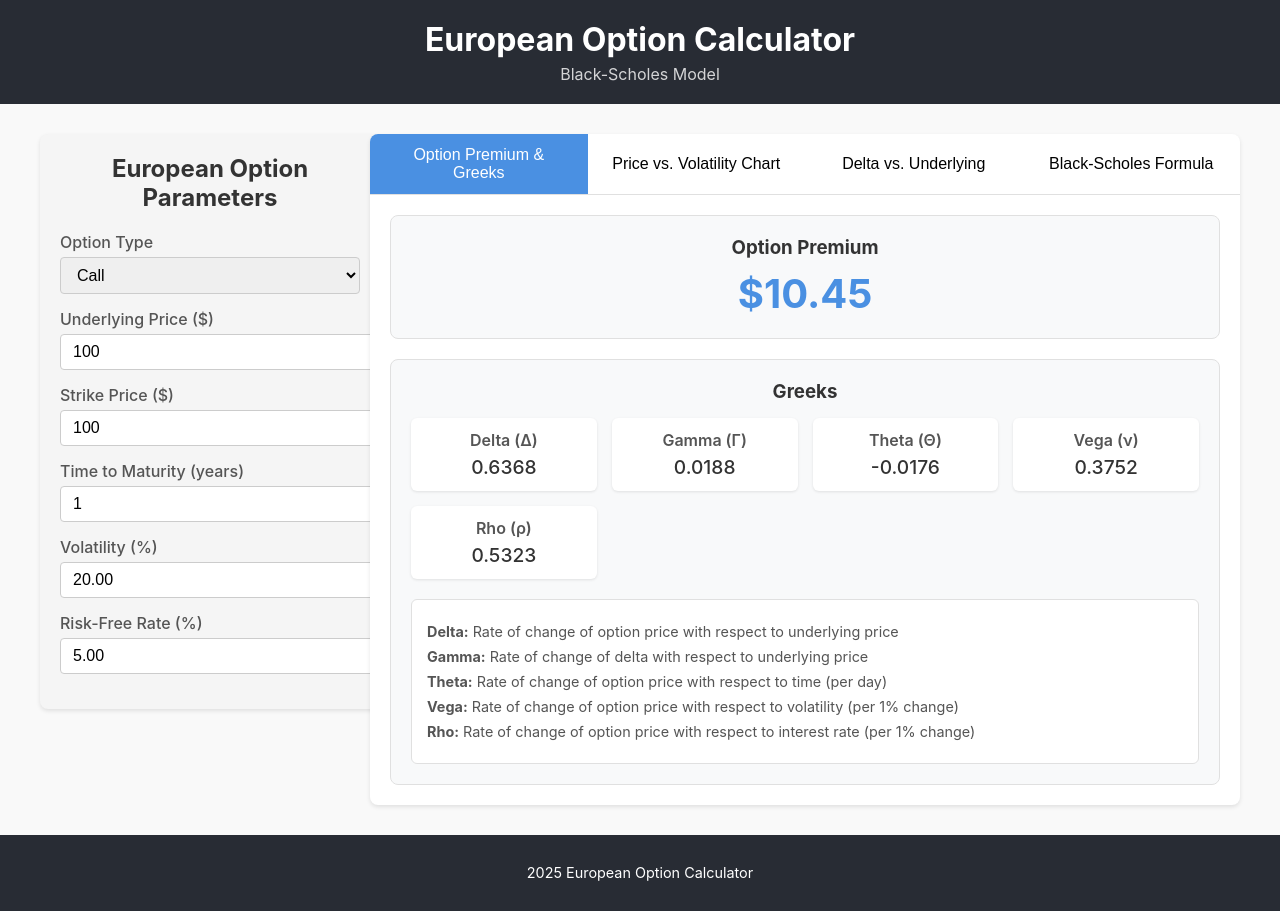
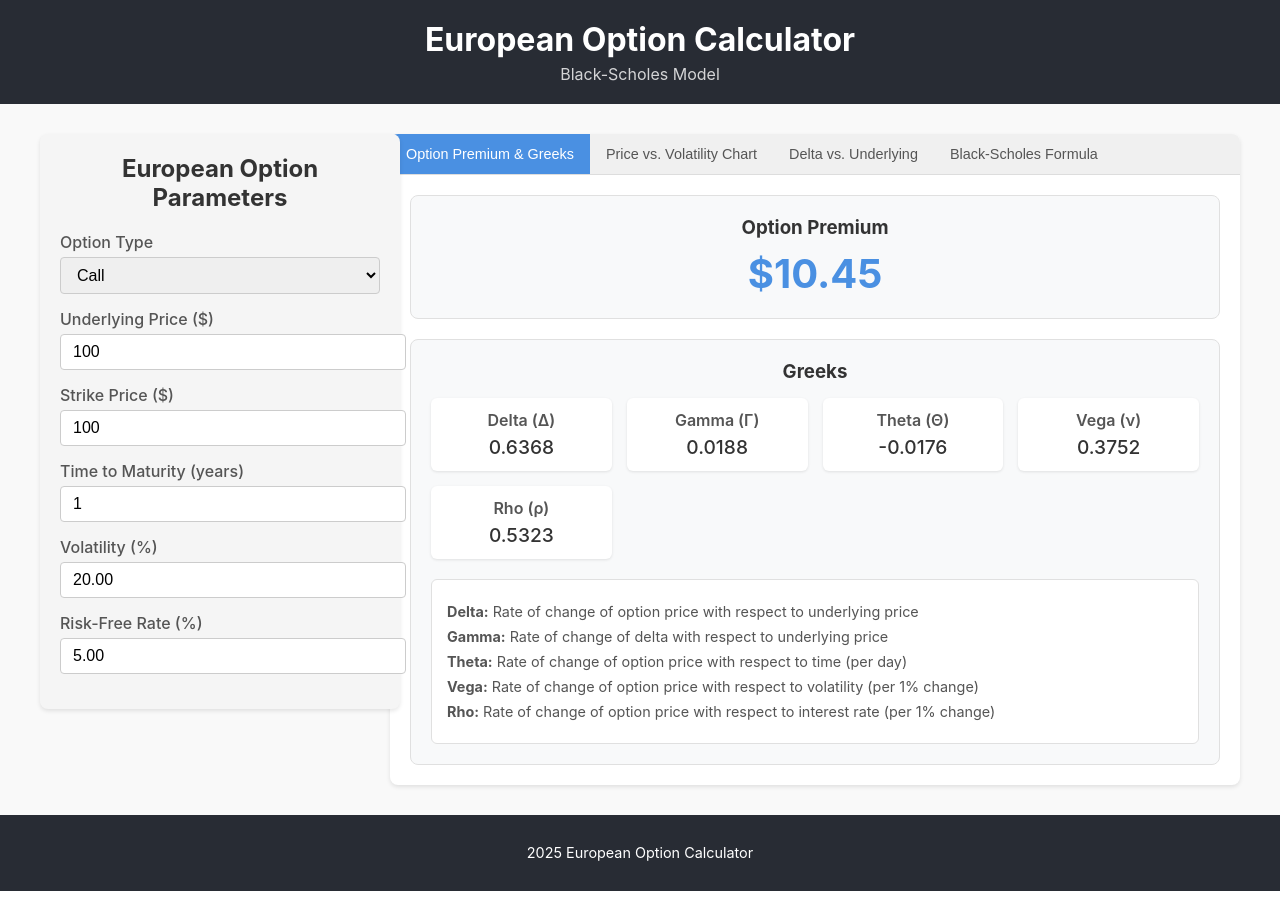
Before and after one commit to nvtluong5803/option-chart, a React (Create React App) app: page / in a window 1280 px wide. Built offline with nearby package versions, Linux system fonts and the light colour scheme.

Commit message:
Fix layout issues: prevent input panel overlap, improve responsiveness, and enhance formula tab display

```diff
--- a/src/App.css
+++ b/src/App.css
@@ -33,20 +33,25 @@
   max-width: 1200px;
   margin: 0 auto;
   gap: 30px;
+  align-items: flex-start;
 }
 
-@media (max-width: 768px) {
+@media (max-width: 992px) {
   .App-container {
     flex-direction: column;
+    gap: 20px;
   }
 }
 
 .left-panel {
-  flex: 0 0 300px;
+  flex: 0 0 320px;
+  position: sticky;
+  top: 20px;
 }
 
 .right-panel {
   flex: 1;
+  min-width: 0; /* Prevents flex items from overflowing */
 }
 
 .App-footer {
--- a/src/components/InputPanel.css
+++ b/src/components/InputPanel.css
@@ -5,6 +5,8 @@
   box-shadow: 0 2px 4px rgba(0, 0, 0, 0.1);
   width: 100%;
   max-width: 350px;
+  margin-right: 20px;
+  height: fit-content;
 }
 
 .input-panel h2 {
@@ -52,3 +54,12 @@
   -webkit-appearance: none;
   margin: 0;
 }
+
+/* Responsive adjustments */
+@media (max-width: 992px) {
+  .input-panel {
+    max-width: 100%;
+    margin-right: 0;
+    margin-bottom: 20px;
+  }
+}
--- a/src/components/ResultsPanel.css
+++ b/src/components/ResultsPanel.css
@@ -4,22 +4,28 @@
   box-shadow: 0 2px 4px rgba(0, 0, 0, 0.1);
   width: 100%;
   overflow: hidden;
+  min-width: 0; /* Prevents overflow */
 }
 
 .tabs {
   display: flex;
-  border-bottom: 1px solid #e0e0e0;
+  background-color: #f0f0f0;
+  border-bottom: 1px solid #ddd;
+  overflow-x: auto; /* Allow horizontal scrolling for tabs */
+  -webkit-overflow-scrolling: touch; /* Smooth scrolling on iOS */
 }
 
 .tab {
-  flex: 1;
   padding: 12px 16px;
   background: none;
   border: none;
-  font-size: 1rem;
+  cursor: pointer;
+  font-size: 0.9rem;
   font-weight: 500;
-  cursor: pointer;
+  color: #555;
   transition: all 0.3s;
+  white-space: nowrap; /* Prevent tab text from wrapping */
+  min-width: fit-content; /* Ensure tabs don't shrink too much */
 }
 
 .tab:hover {
@@ -182,6 +188,7 @@
   background-color: #f5f5f5;
   border-left: 3px solid #007bff;
   overflow-x: auto;
+  word-break: break-word;
 }
 
 .parameter-list, .terms-explanation, .greeks-formula {
@@ -210,9 +217,23 @@
   .formula {
     font-size: 1rem;
     overflow-x: auto;
+    padding: 8px;
   }
 
   .formula-calculation {
     font-size: 0.8rem;
+    padding: 8px;
+  }
+
+  .formula-section {
+    margin-bottom: 20px;
+  }
+
+  .formula-container {
+    padding: 15px;
+  }
+
+  .parameter-list li, .terms-explanation li, .greeks-formula li {
+    margin-bottom: 8px;
   }
 }
```
